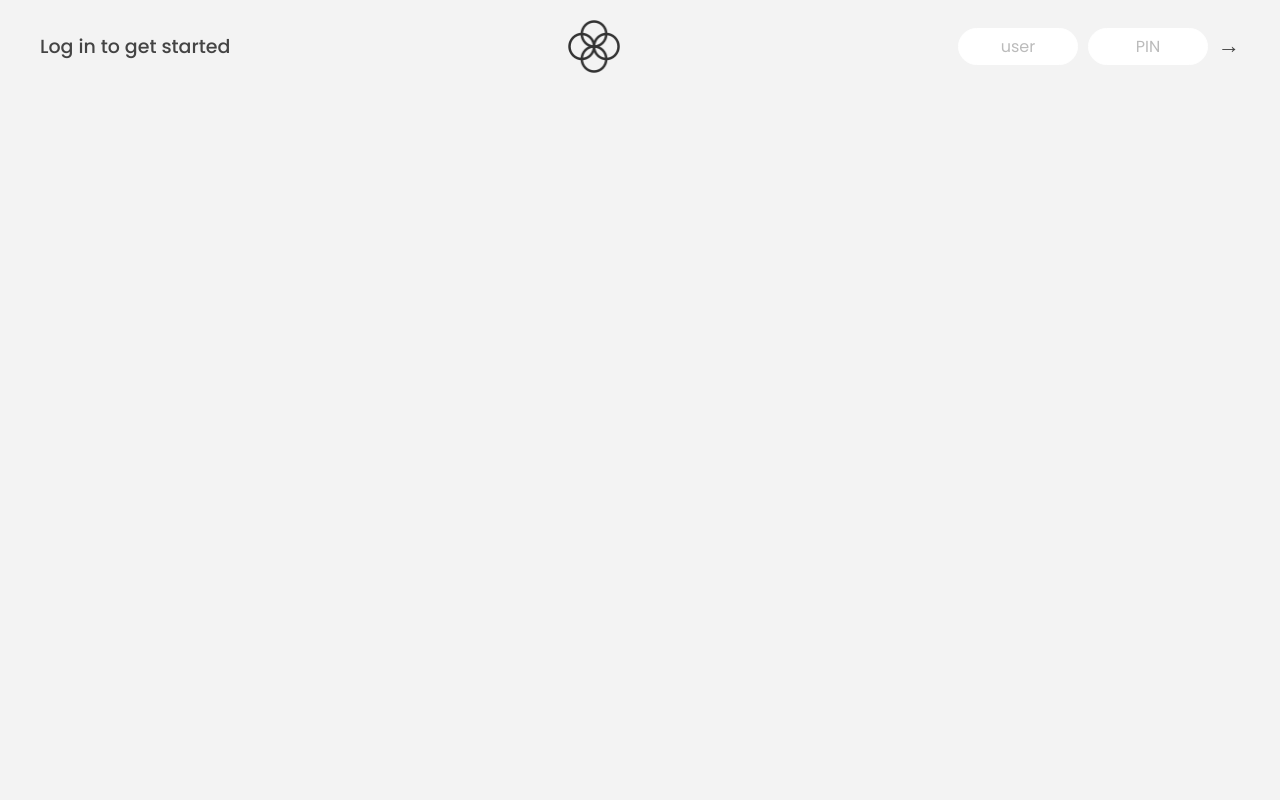
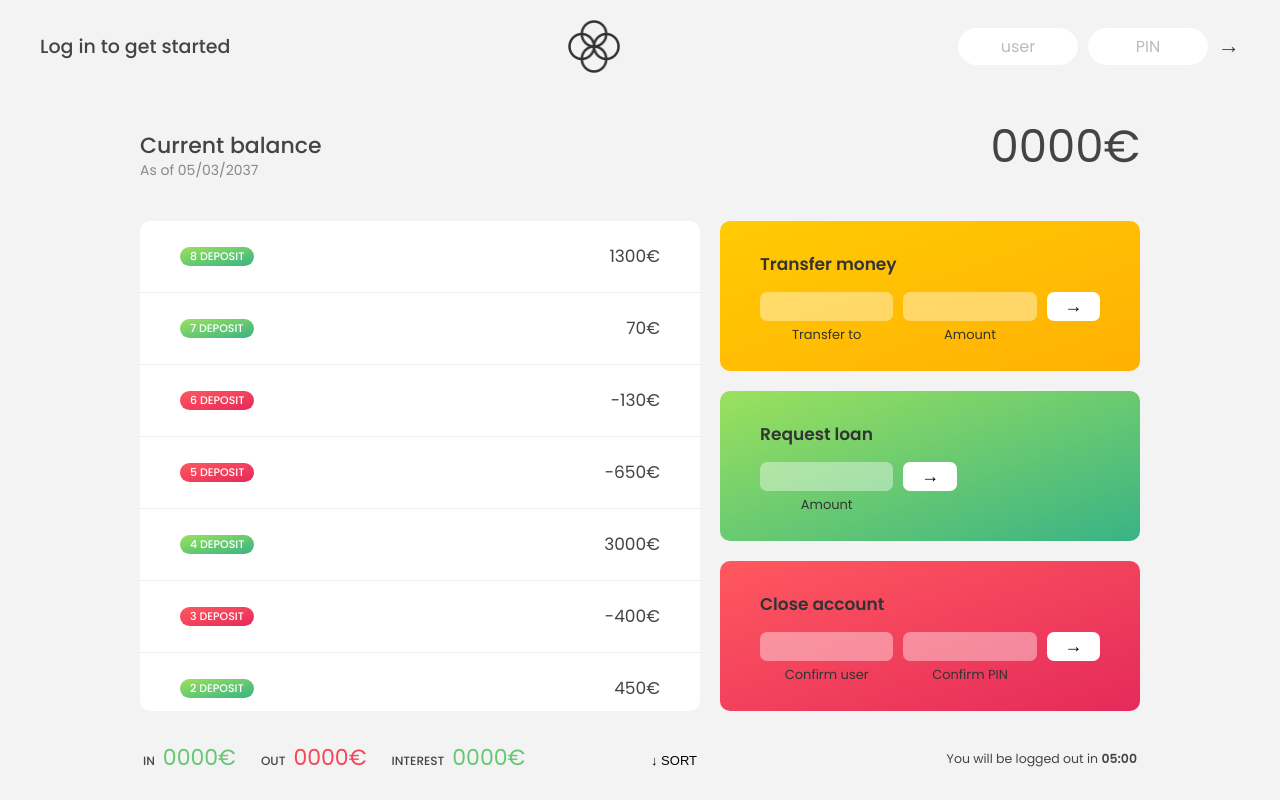
Before and after one commit to burhanudinrabbani666/bankist, a plain HTML site: page bankist-part1/index.html in a window 1280 px wide. Drawn offline with Linux system fonts and the light colour scheme.

Commit message:
feat: displaying movements

```diff
--- a/bankist-part1/index.html
+++ b/bankist-part1/index.html
@@ -50,7 +50,7 @@
 
       <!-- MOVEMENTS -->
       <div class="movements">
-        <div class="movements__row">
+        <!-- <div class="movements__row">
           <div class="movements__type movements__type--deposit">2 deposit</div>
           <div class="movements__date">3 days ago</div>
           <div class="movements__value">4 000€</div>
@@ -61,7 +61,7 @@
           </div>
           <div class="movements__date">24/01/2037</div>
           <div class="movements__value">-378€</div>
-        </div>
+        </div> -->
       </div>
 
       <!-- SUMMARY -->
--- a/bankist-part1/script.js
+++ b/bankist-part1/script.js
@@ -61,6 +61,29 @@ const inputLoanAmount = document.querySelector(".form__input--loan-amount");
 const inputCloseUsername = document.querySelector(".form__input--user");
 const inputClosePin = document.querySelector(".form__input--pin");
 
+// FUNCTION
+
+function displayMovements(movements) {
+  movements.forEach((movement, index) => {
+    const type = movement > 0 ? "deposit" : "withdrawal";
+
+    const html = `
+    <div class="movements__row">
+      <div class="movements__type movements__type--${type}">${
+      index + 1
+    } deposit</div>
+      <div class="movements__value">${movement}€</div>
+    </div>
+    `;
+
+    containerMovements.insertAdjacentHTML("afterbegin", html);
+  });
+}
+
+displayMovements(account1.movements);
+
+console.log(containerMovements.innerHTML);
+
 /////////////////////////////////////////////////
 /////////////////////////////////////////////////
 // LECTURES
@@ -75,6 +98,7 @@ const movements = [200, 450, -400, 3000, -650, -130, 70, 1300];
 
 /////////////////////////////////////////////////
 /*
+
 // Simple Array Method
 
 const arr = [1, 2, 3, 4, 5];
@@ -116,7 +140,6 @@ console.log(arr.at(-1)); // 5
 
 // use at string
 console.log("burhanudin rabbani".at(-1)); // i
-*/
 
 // 7. forEach Method
 
@@ -138,3 +161,22 @@ movements.forEach((mov, index) => {
   if (mov < 0)
     console.log(`Movements ${index + 1}: You withdrew ${Math.abs(mov)}`);
 });
+
+
+
+// using forEach with maps and set
+
+// a. forEach on map
+currencies.forEach((currencie, key) => {
+  console.log(`${key}: ${currencie}`);
+});
+
+console.log(`-------------`);
+// b. forEach on set
+const currencies2 = new Set(["EUR", "EUR", "DOLLAR", "DOLLAR", "IDR", "IDR"]);
+
+currencies2.forEach((currencie, key) => {
+  console.log(`${key}: ${currencie}`);
+});
+
+*/
--- a/bankist-part1/style.css
+++ b/bankist-part1/style.css
@@ -94,7 +94,7 @@ nav {
   gap: 2rem;
 
   /* NOTE This creates the fade in/out anumation */
-  opacity: 0;
+  /* opacity: 0; */
   transition: all 1s;
 }
 
```
Also changed, not shown: bankist-part1/topic/04-foreach-with-maps-and-sets.md (+4 -0 lines).
